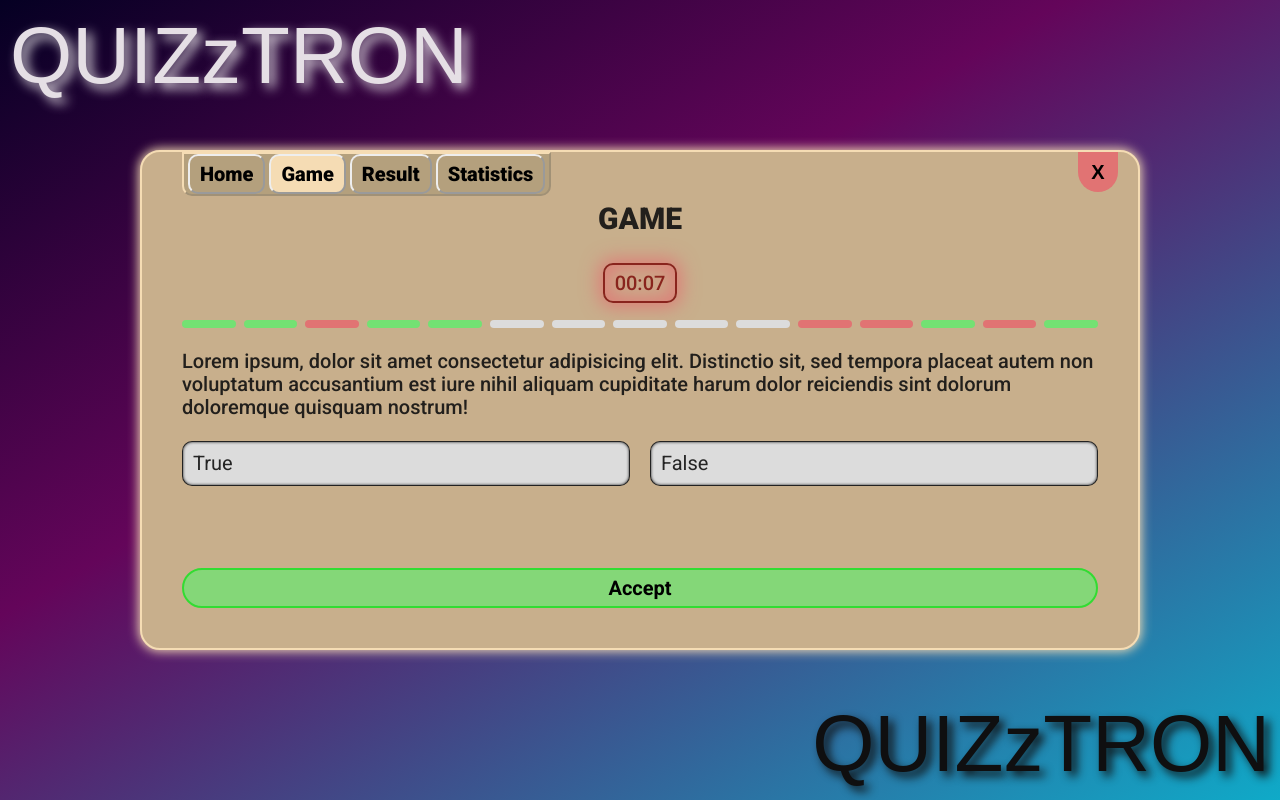
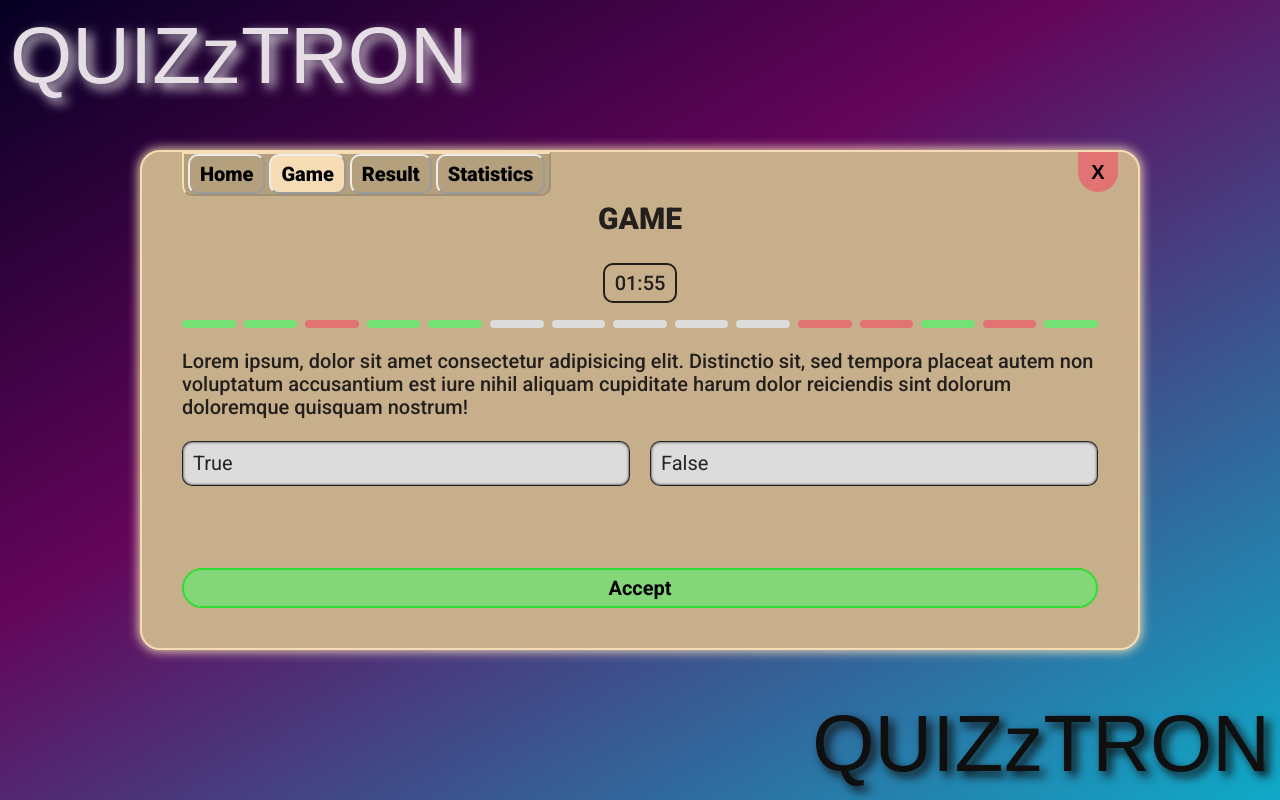
Before and after one commit to RKeyIT/React_01.24, a React (Vite) app: page /game in a window 1280 px wide. Built offline with nearby package versions, Linux system fonts and the light colour scheme; a web font is replaced by a local one.

Commit message:
fix: timer incorrect logic of setting seconds

```diff
--- a/src/shared/Timer/Timer.tsx
+++ b/src/shared/Timer/Timer.tsx
@@ -6,10 +6,10 @@ interface IProps {
   timeoutCallback?: () => void
 }
 
-export const Timer: FC<IProps> = ({ seconds = 12, timeoutCallback = () => {} }) => {
+export const Timer: FC<IProps> = ({ seconds = 120, timeoutCallback = () => {} }) => {
   const [time, setTime] = useState({
     minutes: getMinutes(seconds),
-    seconds: getMinutes(seconds) <= 0 ? seconds : getMinutes(seconds) % 60
+    seconds: seconds % 60
   })
 
   useEffect(() => {
```
